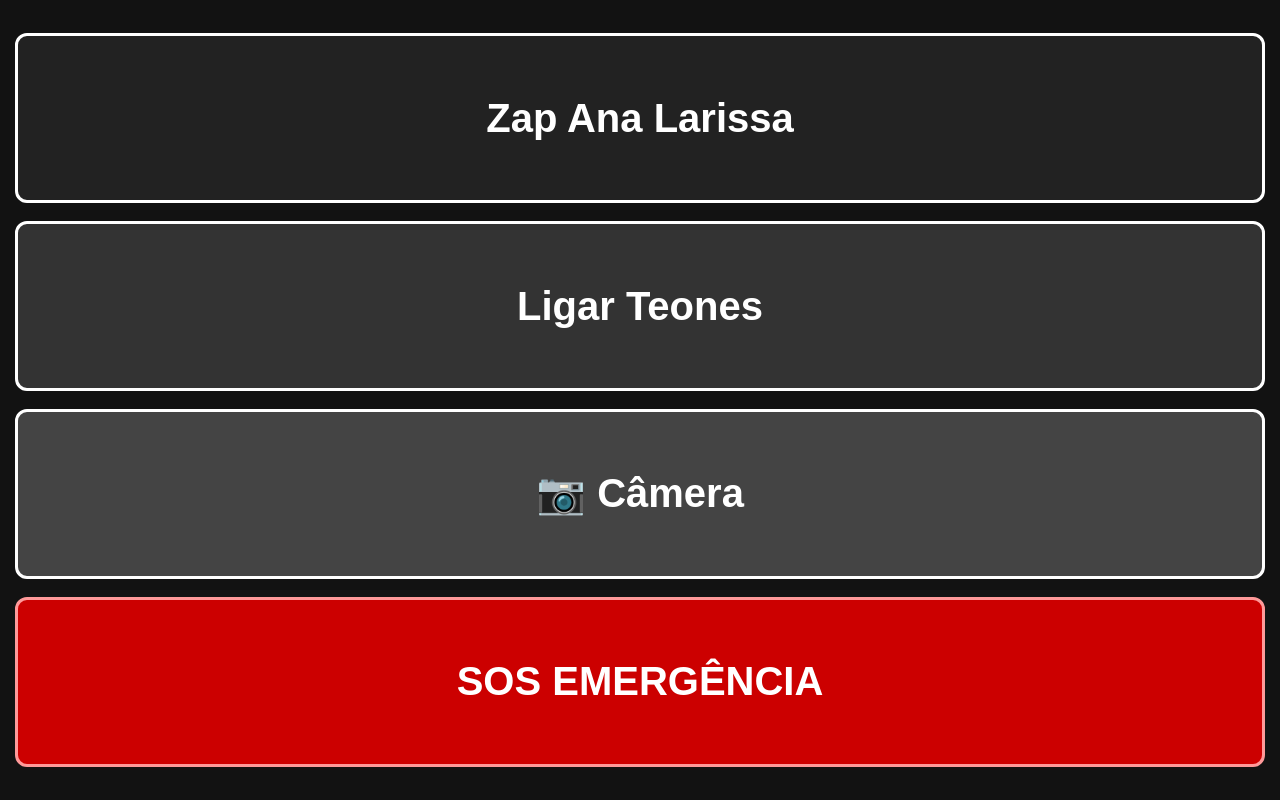
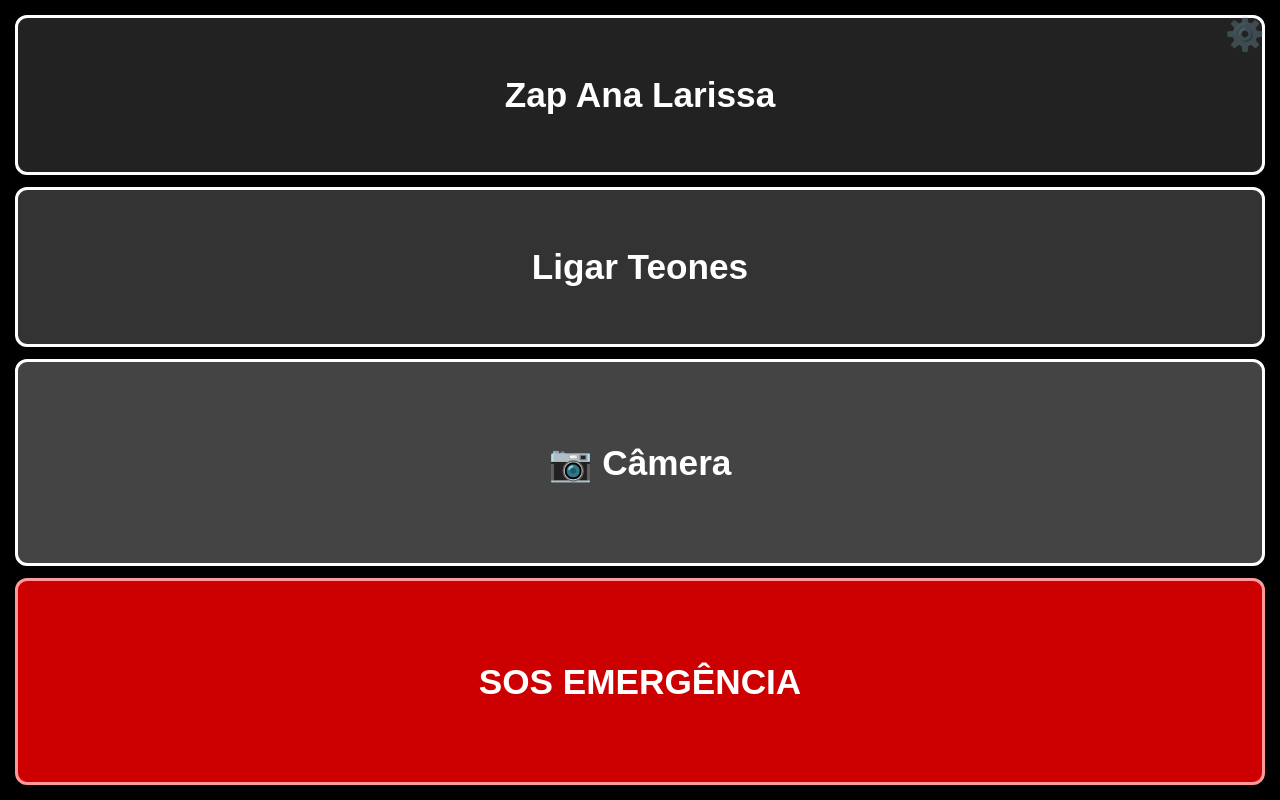
Before and after one commit to Raissa-Pordeus/Simplifica-launcher, a plain HTML site: page index.html in a window 1280 px wide. Drawn offline with Linux system fonts and the light colour scheme.

Commit message:
Refactor styles and add settings panel
Updated styles for body and buttons, added settings functionality.

```diff
--- a/index.html
+++ b/index.html
@@ -6,47 +6,100 @@
     <title>Simplifica</title>
     <style>
         * { box-sizing: border-box; margin: 0; padding: 0; }
-        body {
-            background-color: #121212;
-            color: #ffffff;
-            font-family: sans-serif;
-            height: 100vh;
-            display: flex;
-            flex-direction: column;
-            justify-content: space-evenly;
-            align-items: center;
-            overflow: hidden;
-            padding: 15px;
-        }
-        .btn {
-            display: flex;
-            justify-content: center;
-            align-items: center;
-            width: 100%;
-            height: 22%;
-            border-radius: 12px;
-            text-decoration: none;
-            color: #ffffff;
-            font-size: 2.5rem;
-            font-weight: bold;
-            text-align: center;
-            border: 3px solid #ffffff;
-            cursor: pointer;
-        }
+        body { background-color: #000000; color: #ffffff; font-family: sans-serif; height: 100vh; overflow-y: auto; padding: 15px; display: flex; flex-direction: column; gap: 12px; }
+        .btn { display: flex; justify-content: center; align-items: center; width: 100%; min-height: 20vh; border-radius: 12px; text-decoration: none; color: #ffffff; font-size: 2.2rem; font-weight: bold; text-align: center; border: 3px solid #ffffff; cursor: pointer; flex: 1; }
         .btn-wpp { background-color: #222222; }
         .btn-tel { background-color: #333333; }
         .btn-cam { background-color: #444444; }
         .btn-sos { background-color: #cc0000; border-color: #ff9999; }
         input[type="file"] { display: none; }
+
+        .settings-icon { position: fixed; top: 15px; right: 15px; background: none; border: none; font-size: 2rem; color: #fff; opacity: 0.3; z-index: 10; cursor: pointer; }
+        #settings { display: none; flex-direction: column; gap: 15px; background: #111; padding: 20px; border-radius: 12px; font-size: 1.2rem; min-height: 100vh; }
+        input, select, button.action-btn { font-size: 1.2rem; padding: 12px; width: 100%; margin-top: 5px; border-radius: 8px; border: none; }
+        button.action-btn { background: #fff; color: #000; font-weight: bold; cursor: pointer; }
+        .del-btn { background: #cc0000; color: white; padding: 10px; border-radius: 8px; border: none; margin-top: 10px; width: 100%; cursor: pointer; }
+        .contact-item { border: 2px solid #333; padding: 15px; border-radius: 8px; margin-bottom: 10px; }
     </style>
 </head>
 <body>
-    <a href="https://wa.me/5583999999999" class="btn btn-wpp">Zap Ana Larissa</a>
-    <a href="tel:+5583988888888" class="btn btn-tel">Ligar Teones</a>
-    <label class="btn btn-cam">
-        📷 Câmera
-        <input type="file" accept="image/*" capture="camera">
-    </label>
-    <a href="https://wa.me/5583999999999?text=SOCORRO!%20Preciso%20de%20ajuda%20urgente!" class="btn btn-sos">SOS EMERGÊNCIA</a>
+    <button class="settings-icon" onclick="toggle()">⚙️</button>
+
+    <div id="app" style="display: flex; flex-direction: column; gap: 12px; flex: 1;">
+        <div id="dynamic-list" style="display: flex; flex-direction: column; gap: 12px; flex: 1;"></div>
+        <label class="btn btn-cam">📷 Câmera <input type="file" accept="image/*" capture="camera"></label>
+        <a id="btn-sos" href="#" class="btn btn-sos">SOS EMERGÊNCIA</a>
+    </div>
+
+    <div id="settings">
+        <h2>Configurações</h2>
+
+        <div style="background: #222; padding: 15px; border-radius: 8px;">
+            <h3>Adicionar Botão</h3>
+            <select id="type"><option value="wpp">WhatsApp</option><option value="tel">Ligação</option></select>
+            <input id="name" placeholder="Nome do botão">
+            <input id="num" placeholder="Número (ex: 5583999999999)">
+            <button class="action-btn" onclick="add()">Adicionar</button>
+        </div>
+
+        <div style="background: #222; padding: 15px; border-radius: 8px;">
+            <h3>Número SOS</h3>
+            <input id="sosNum" placeholder="Número para socorro">
+            <button class="action-btn" onclick="saveSOS()">Salvar SOS</button>
+        </div>
+
+        <div style="background: #222; padding: 15px; border-radius: 8px;">
+            <h3>Excluir Botões</h3>
+            <div id="edit-list"></div>
+        </div>
+
+        <button class="action-btn" onclick="toggle()">Voltar para o App</button>
+    </div>
+
+    <script>
+        let contacts = JSON.parse(localStorage.getItem('simp_contacts')) || [
+            { type: 'wpp', name: 'Zap Ana Larissa', num: '5583999999999' },
+            { type: 'tel', name: 'Ligar Teones', num: '5583988888888' }
+        ];
+        let sos = localStorage.getItem('simp_sos') || '5583999999999';
+
+        function render() {
+            const list = document.getElementById('dynamic-list');
+            const edit = document.getElementById('edit-list');
+            list.innerHTML = ''; edit.innerHTML = '';
+
+            contacts.forEach((c, i) => {
+                const prefix = c.type === 'wpp' ? 'https://wa.me/' : 'tel:+';
+                const cls = c.type === 'wpp' ? 'btn-wpp' : 'btn-tel';
+                list.innerHTML += `<a href="${prefix}${c.num}" class="btn ${cls}">${c.name}</a>`;
+                edit.innerHTML += `<div class="contact-item"><b>${c.name}</b><br>${c.num} <button class="del-btn" onclick="del(${i})">Excluir</button></div>`;
+            });
+
+            document.getElementById('btn-sos').href = `https://wa.me/${sos}?text=SOCORRO!%20Preciso%20de%20ajuda%20urgente!`;
+            document.getElementById('sosNum').value = sos;
+
+            localStorage.setItem('simp_contacts', JSON.stringify(contacts));
+            localStorage.setItem('simp_sos', sos);
+        }
+
+        function add() {
+            const type = document.getElementById('type').value;
+            const name = document.getElementById('name').value;
+            const num = document.getElementById('num').value.replace(/\D/g,'');
+            if (name && num) { contacts.push({ type, name, num }); render(); document.getElementById('name').value = ''; document.getElementById('num').value = ''; }
+        }
+
+        function del(i) { contacts.splice(i, 1); render(); }
+        function saveSOS() { sos = document.getElementById('sosNum').value.replace(/\D/g,''); render(); alert('SOS Atualizado!'); }
+        function toggle() {
+            const s = document.getElementById('settings');
+            const a = document.getElementById('app');
+            const isSettings = s.style.display === 'flex';
+            s.style.display = isSettings ? 'none' : 'flex';
+            a.style.display = isSettings ? 'flex' : 'none';
+        }
+
+        render();
+    </script>
 </body>
 </html>
```
